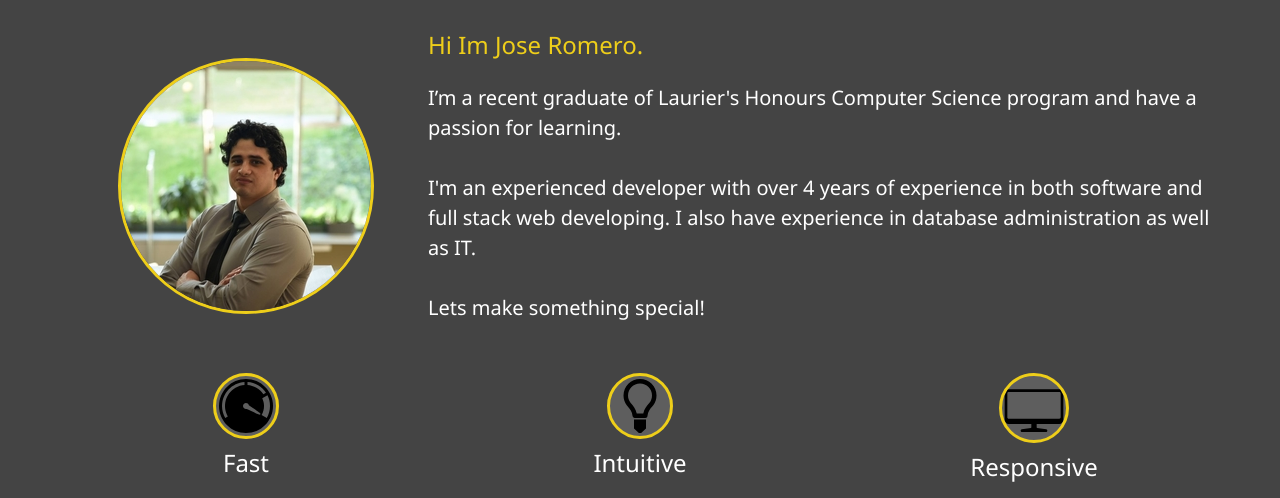
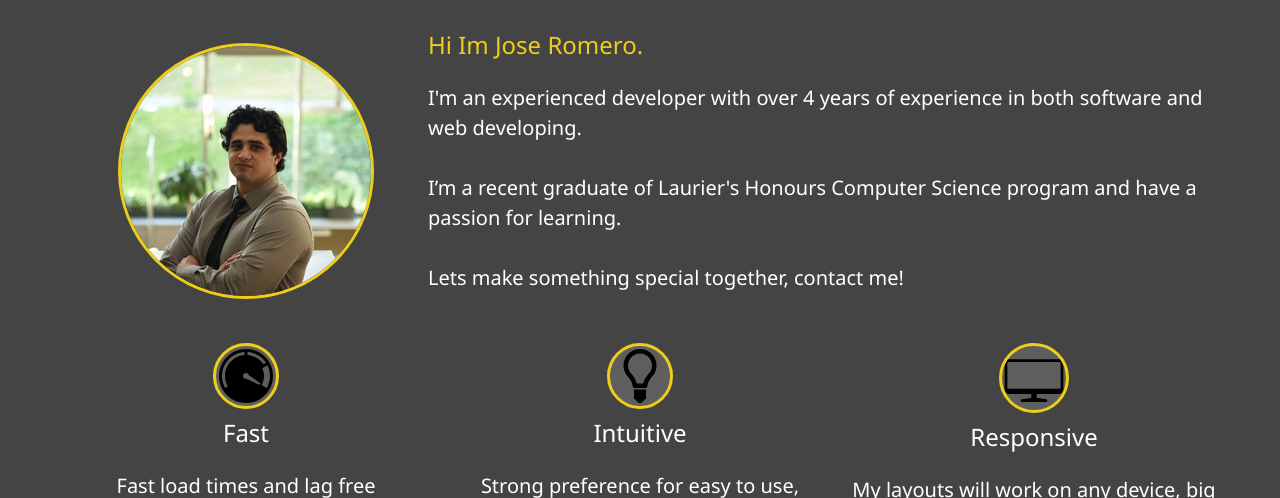
Before and after one commit to JRomero300/JoseRomeroPortfolio, a plain HTML site: page about.html in a window 1280 px wide. Shown: the part 253-751 px from the top of the page. Drawn offline with Linux system fonts and the light colour scheme.

Commit message:
Update about.html

```diff
--- a/about.html
+++ b/about.html
@@ -66,17 +66,15 @@
 
         <div class="bio">
           <h2 class="text-secondary">Hi Im Jose Romero.</h2>
-          <p>
+            <p>
+            I'm an experienced developer with over 4 years of experience in both
+            software and web developing.<br />
+            <br />
             I’m a recent graduate of Laurier's Honours Computer Science program
             and have a passion for learning.<br />
             <br />
-
-            I'm an experienced developer with over 4 years of experience in both
-            software and full stack web developing. I also have experience in
-            database administration as well as IT. <br />
-            <br />
-            Lets make something special!
-          </p>
+            Lets make something special together, contact me!
+            </p>
         </div>
 
         <div class="icon1">
```
